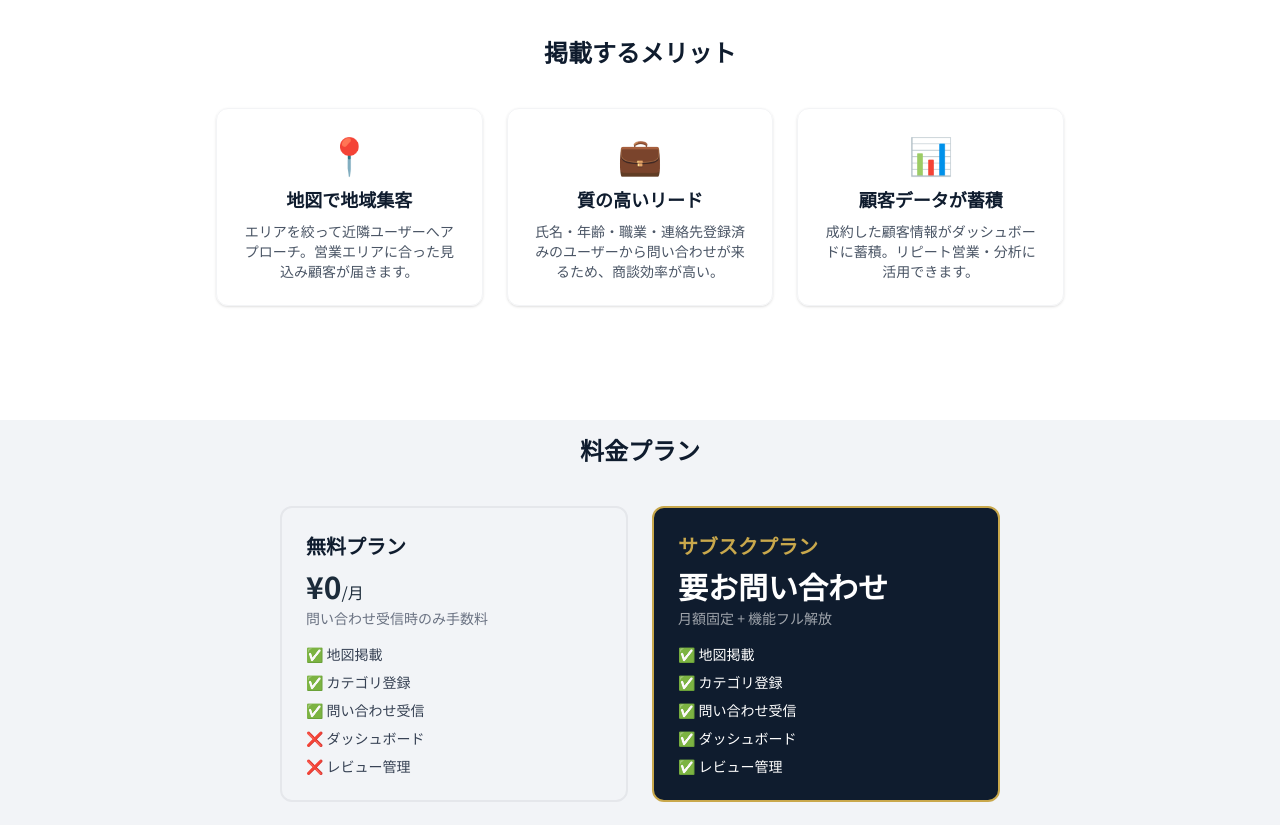
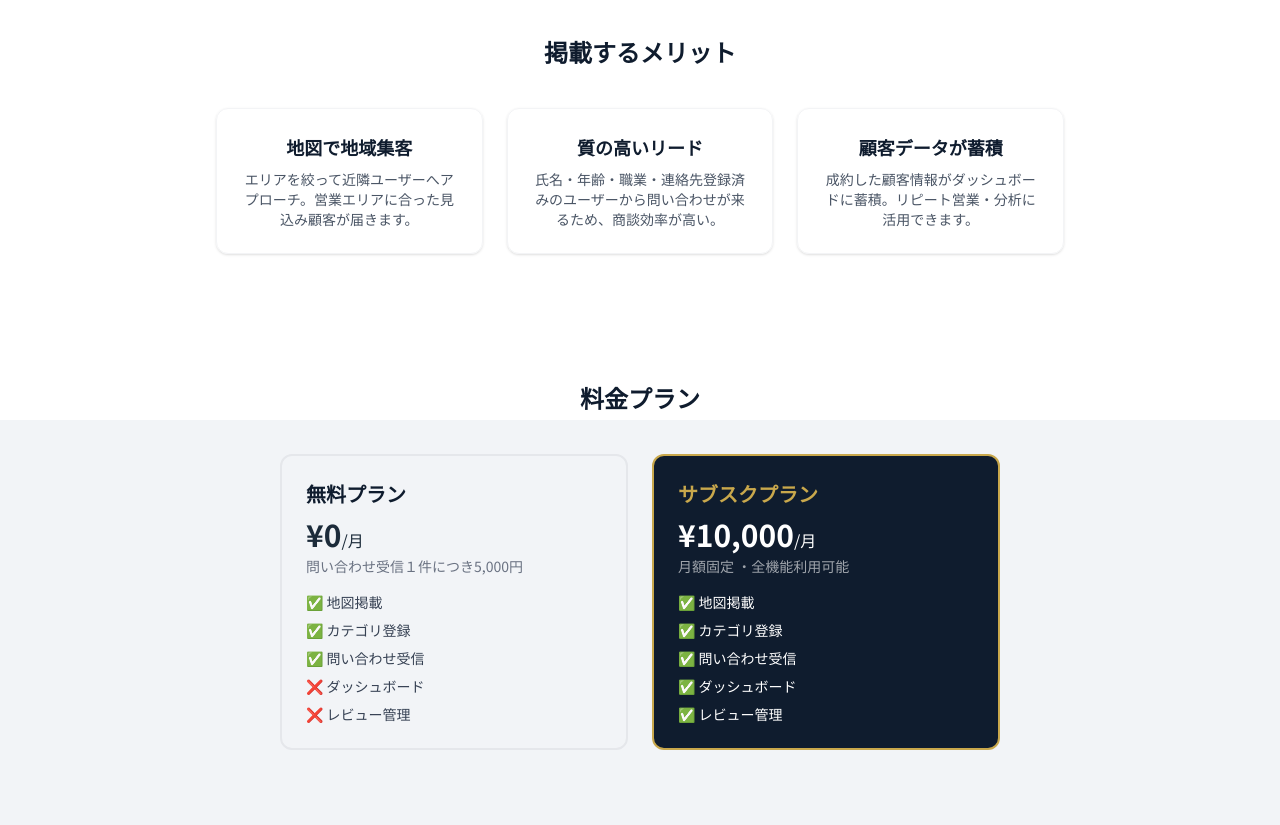
Before and after one commit to toshi0771/finance-matching, a Next.js app: page /companies in a window 1280 px wide. Shown: the part 380-1205 px from the top of the page. Built offline with nearby package versions, Linux system fonts and the light colour scheme; a web font is replaced by a local one.

Commit message:
fix: アイコン削除・料金・FAQ修正

```diff
--- a/src/app/companies/page.tsx
+++ b/src/app/companies/page.tsx
@@ -34,12 +34,12 @@ export default function CompaniesPage() {
         <h2 className="text-2xl font-bold text-center mb-10" style={{ color: 'var(--navy)' }}>掲載するメリット</h2>
         <div className="grid grid-cols-1 md:grid-cols-3 gap-6">
           {[
-            { icon: '📍', title: '地図で地域集客', desc: 'エリアを絞って近隣ユーザーへアプローチ。営業エリアに合った見込み顧客が届きます。' },
-            { icon: '💼', title: '質の高いリード', desc: '氏名・年齢・職業・連絡先登録済みのユーザーから問い合わせが来るため、商談効率が高い。' },
-            { icon: '📊', title: '顧客データが蓄積', desc: '成約した顧客情報がダッシュボードに蓄積。リピート営業・分析に活用できます。' },
+            { title: '地図で地域集客', desc: 'エリアを絞って近隣ユーザーへアプローチ。営業エリアに合った見込み顧客が届きます。' },
+            { title: '質の高いリード', desc: '氏名・年齢・職業・連絡先登録済みのユーザーから問い合わせが来るため、商談効率が高い。' },
+            { title: '顧客データが蓄積', desc: '成約した顧客情報がダッシュボードに蓄積。リピート営業・分析に活用できます。' },
           ].map((b, i) => (
             <div key={i} className="text-center p-6 rounded-xl border border-gray-100 shadow-sm">
-              <div className="text-4xl mb-3">{b.icon}</div>
+
               <h3 className="font-bold text-lg mb-2" style={{ color: 'var(--navy)' }}>{b.title}</h3>
               <p className="text-gray-600 text-sm">{b.desc}</p>
             </div>
@@ -54,7 +54,7 @@ export default function CompaniesPage() {
           <div className="border-2 border-gray-200 rounded-xl p-6">
             <h3 className="font-bold text-xl mb-2" style={{ color: 'var(--navy)' }}>無料プラン</h3>
             <p className="text-3xl font-bold mb-1">¥0<span className="text-base font-normal">/月</span></p>
-            <p className="text-sm text-gray-500 mb-4">問い合わせ受信時のみ手数料</p>
+            <p className="text-sm text-gray-500 mb-4">問い合わせ受信１件につき5,000円</p>
             <ul className="text-sm text-gray-700 space-y-2">
               <li>✅ 地図掲載</li>
               <li>✅ カテゴリ登録</li>
@@ -65,8 +65,8 @@ export default function CompaniesPage() {
           </div>
           <div className="border-2 rounded-xl p-6" style={{ borderColor: 'var(--gold)', background: 'var(--navy)' }}>
             <h3 className="font-bold text-xl mb-2" style={{ color: 'var(--gold)' }}>サブスクプラン</h3>
-            <p className="text-3xl font-bold text-white mb-1">要お問い合わせ</p>
-            <p className="text-sm opacity-60 text-white mb-4">月額固定 + 機能フル解放</p>
+            <p className="text-3xl font-bold text-white mb-1">¥10,000<span className="text-base font-normal">/月</span></p>
+            <p className="text-sm opacity-60 text-white mb-4">月額固定 ・全機能利用可能</p>
             <ul className="text-sm text-white space-y-2">
               <li>✅ 地図掲載</li>
               <li>✅ カテゴリ登録</li>
--- a/src/app/users/page.tsx
+++ b/src/app/users/page.tsx
@@ -8,7 +8,7 @@ const faqs = [
   { q: '個人情報は安全ですか？', a: '登録情報は問い合わせ先の金融会社にのみ開示されます。第三者への販売は一切行いません。' },
   { q: 'どんな金融会社に相談できますか？', a: '個人融資・法人融資・不動産担保融資・手形割引・ファクタリングなど多様なカテゴリの会社が登録されています。' },
   { q: '問い合わせ後の流れは？', a: '問い合わせ後、金融会社から直接ご連絡が届きます。その後は会社と直接面談・審査となります。' },
-  { q: 'エリア外の会社にも問い合わせできますか？', a: 'はい、地図で全国の会社を検索・問い合わせできます。' },
+  { q: 'エリア外の会社にも問い合わせできますか？', a: 'はい、地図で大阪府内の金融会社を検索・問い合わせできます。' },
 ]
 
 export default function UsersPage() {
@@ -45,12 +45,12 @@ export default function UsersPage() {
         <h2 className="text-2xl font-bold text-center mb-10" style={{ color: 'var(--navy)' }}>ユーザーのメリット</h2>
         <div className="grid grid-cols-1 md:grid-cols-3 gap-6">
           {[
-            { icon: '🗺️', title: '地図で直感的に検索', desc: '近くの金融会社をマップ上で一目で確認。エリア・カテゴリで絞り込み可能。' },
-            { icon: '⭐', title: 'レビューで安心選び', desc: '実際の利用者のレビューを参考に、信頼できる会社を選べます。' },
-            { icon: '💬', title: '無料で複数社に問い合わせ', desc: '登録無料・問い合わせ無料。複数社に同時に相談できます。' },
+            { title: '地図で直感的に検索', desc: '近くの金融会社をマップ上で一目で確認。エリア・カテゴリで絞り込み可能。' },
+            { title: 'レビューで安心選び', desc: '実際の利用者のレビューを参考に、信頼できる会社を選べます。' },
+            { title: '無料で複数社に問い合わせ', desc: '登録無料・問い合わせ無料。複数社に同時に相談できます。' },
           ].map((b, i) => (
             <div key={i} className="text-center p-6 rounded-xl border border-gray-100 shadow-sm">
-              <div className="text-4xl mb-3">{b.icon}</div>
+
               <h3 className="font-bold text-lg mb-2" style={{ color: 'var(--navy)' }}>{b.title}</h3>
               <p className="text-gray-600 text-sm">{b.desc}</p>
             </div>
```
